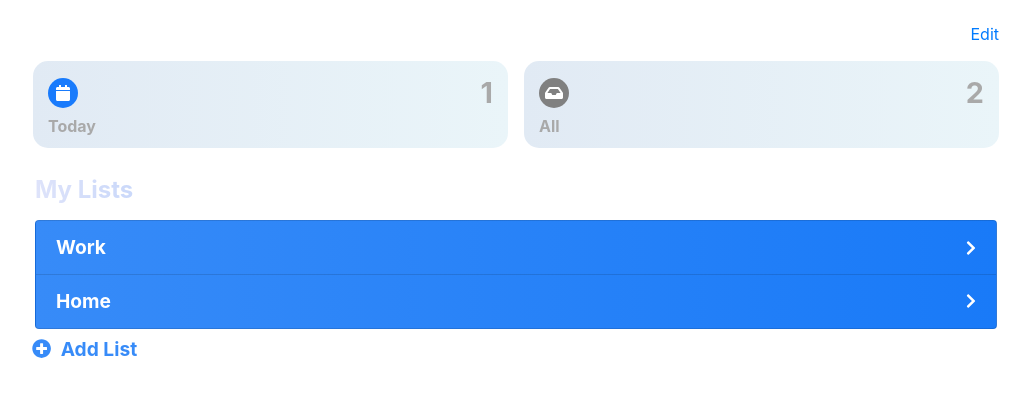
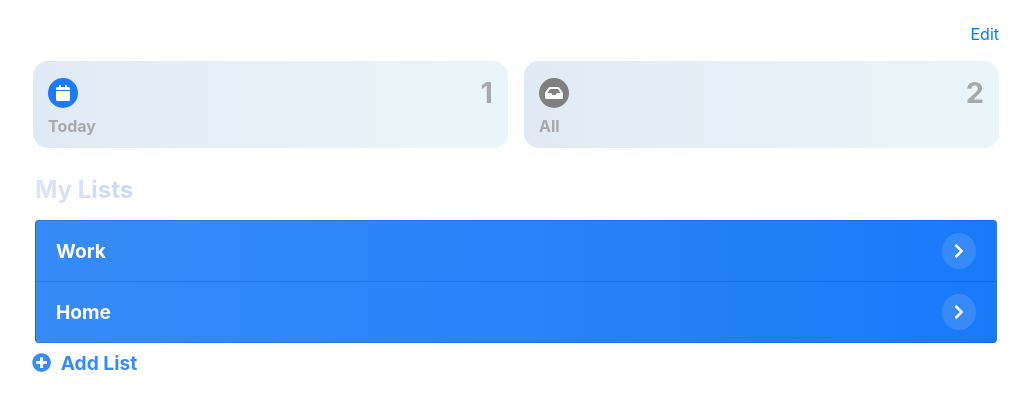
Before and after one commit to AlexMcIntosh/reminders, a React (Create React App) app in the folder client/: page / in a window 1280 px wide. Shown: the top 410 px of the page, without its empty margins (124-1154 px from the left). Built offline with nearby package versions, Linux system fonts and the light colour scheme.

Commit message:
Delete list

```diff
--- a/client/src/components/Home/Edit/Edit.js
+++ b/client/src/components/Home/Edit/Edit.js
@@ -1,14 +1,18 @@
-import React, { useState } from 'react';
+import React from 'react';
 import { Button, Container, Row } from 'react-bootstrap';
 
 import styles from './Edit.module.scss';
+import { useSelector, useDispatch } from 'react-redux';
+import { editList } from '../../../redux/actions/listActions';
 
 const Edit = () => {
-    const [isEditing, setIsEditing] = useState(false);
+    const { isEditing } = useSelector(state => state.list);
+    const dispatch = useDispatch();
+
     return (
         <Container className={styles.editContainer}>
             <Row className="justify-content-end">
-                <Button variant="link" onClick={() => setIsEditing(!isEditing)}>{isEditing ? "Done" : "Edit"}</Button>
+                <Button variant="link" onClick={() => dispatch(editList(isEditing))}>{isEditing ? "Done" : "Edit"}</Button>
             </Row>
         </Container>
     )
--- a/client/src/components/Home/MyLists/MyLists.js
+++ b/client/src/components/Home/MyLists/MyLists.js
@@ -1,15 +1,19 @@
-import React, { useState, useEffect } from 'react';
+import React, { useState } from 'react';
 import { Button, Container, Row, ListGroup } from 'react-bootstrap';
-import { useSelector } from 'react-redux';
+import { useSelector, useDispatch } from 'react-redux';
 import { FontAwesomeIcon } from '@fortawesome/react-fontawesome'
-import { faPlusCircle, faChevronRight } from '@fortawesome/free-solid-svg-icons'
+import { faPlusCircle, faChevronRight, faTrashAlt } from '@fortawesome/free-solid-svg-icons'
 import AddListModal from './AddListModal/AddListModal';
+import { deleteList } from '../../../redux/actions/listActions';
 
 import '../../../styles/variants.scss';
 import styles from './MyLists.module.scss'
 
 const MyLists = () => {
     const { lists } = useSelector(state => state.list)
+    const { isEditing } = useSelector(state => state.list);
+    const dispatch = useDispatch();
+
     const [modalShow, setModalShow] = useState(false);
 
     const faStyle = {
@@ -21,15 +25,33 @@ const MyLists = () => {
             <div className={styles.myListsHeader}>My Lists</div>
             <ListGroup>
                 {lists.map((list, index) => {
+                    let button;
+                    if (!isEditing) {
+                        button = (
+                            <div>
+                                {list.count}
+                                <Button variant="primary round">
+                                    <FontAwesomeIcon style={faStyle} icon={faChevronRight}></FontAwesomeIcon>
+                                </Button>
+                            </div>
+                        );
+                    }
+                    else {
+                        button = (
+                            <div>
+                                <Button variant="primary round" onClick={() => { dispatch(deleteList(list.id)) }}>
+                                    <FontAwesomeIcon style={faStyle} icon={faTrashAlt}></FontAwesomeIcon>
+                                </Button>
+                            </div>
+                        )
+                    }
                     return <ListGroup.Item variant="reminderList" key={index}>
                         <Container>
                             <Row className="justify-content-between align-items-center">
                                 <div className={styles.listName}>
                                     {list.name}
                                 </div>
-                                <div>
-                                    {list.count} <FontAwesomeIcon style={faStyle} icon={faChevronRight}></FontAwesomeIcon>
-                                </div>
+                                {button}
                             </Row>
                         </Container>
                     </ListGroup.Item>
--- a/client/src/components/Home/Overview/Overview.js
+++ b/client/src/components/Home/Overview/Overview.js
@@ -60,8 +60,6 @@ const Overview = () => {
         }
     ]);
 
-    console.log(defaultLists);
-
     return <Row className="justify-content-center">
         {defaultLists.map((list, index) => {
             return <Group list={list} key={index} />
--- a/client/src/redux/actions/listActions.js
+++ b/client/src/redux/actions/listActions.js
@@ -1,7 +1,21 @@
-import { GET_LISTS } from './types';
+import { GET_LISTS, DELETE_LIST, EDIT_LIST } from './types';
 
 export const getLists = () => {
     return {
         type: GET_LISTS
     };
 }
+
+export const editList = (isEditing) => {
+    return {
+        type: EDIT_LIST,
+        payload: !isEditing
+    }
+}
+
+export const deleteList = (id) => {
+    return {
+        type: DELETE_LIST,
+        payload: id
+    }
+}
--- a/client/src/redux/actions/types.js
+++ b/client/src/redux/actions/types.js
@@ -4,4 +4,5 @@ export const DELETE_REMINDER = "DELETE_REMINDER";
 
 export const GET_LISTS = "GET_LISTS";
 export const ADD_LIST = "ADD_LIST";
+export const EDIT_LIST = "EDIT_LIST";
 export const DELETE_LIST = "DELETE_LIST";
--- a/client/src/redux/reducers/listReducer.js
+++ b/client/src/redux/reducers/listReducer.js
@@ -1,6 +1,7 @@
-import { GET_LISTS } from '../actions/types';
+import { GET_LISTS, DELETE_LIST, EDIT_LIST } from '../actions/types';
 
 const initialState = {
+    isEditing: false,
     lists: [
         {
             id: "555",
@@ -19,6 +20,16 @@ export default function (state = initialState, action) {
             return {
                 ...state
             };
+        case EDIT_LIST:
+            return {
+                ...state,
+                isEditing: action.payload
+            };
+        case DELETE_LIST:
+            return {
+                ...state,
+                lists: state.lists.filter(list => list.id !== action.payload)
+            };
         default:
             return state;
     }
--- a/client/src/redux/reducers/reminderReducer.js
+++ b/client/src/redux/reducers/reminderReducer.js
@@ -1,4 +1,4 @@
-import { GET_REMINDERS, ADD_REMINDER, DELETE_REMINDER } from './../actions/types';
+import { GET_REMINDERS } from './../actions/types';
 
 const initialState = {
     reminders: [
--- a/client/src/styles/variants.scss
+++ b/client/src/styles/variants.scss
@@ -23,6 +23,10 @@
         border-color: $primary !important;
     }
 
+}
+
+.round {
+    border-radius: 50% !important;
 }
 
 .btn-reminder-complete {
```
